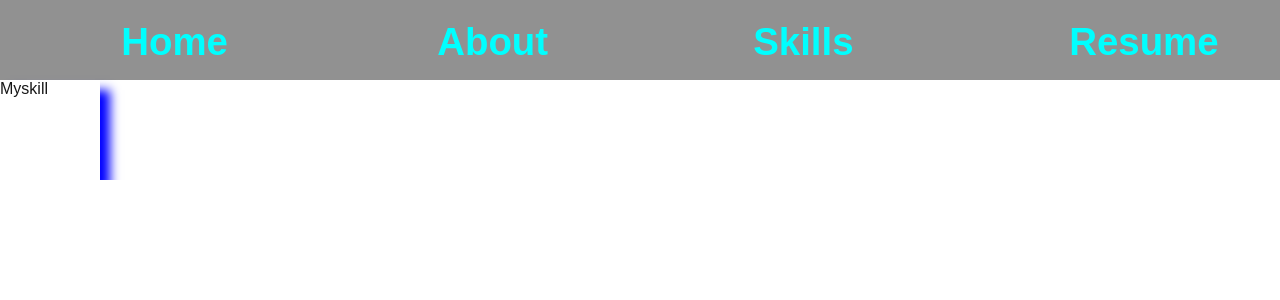
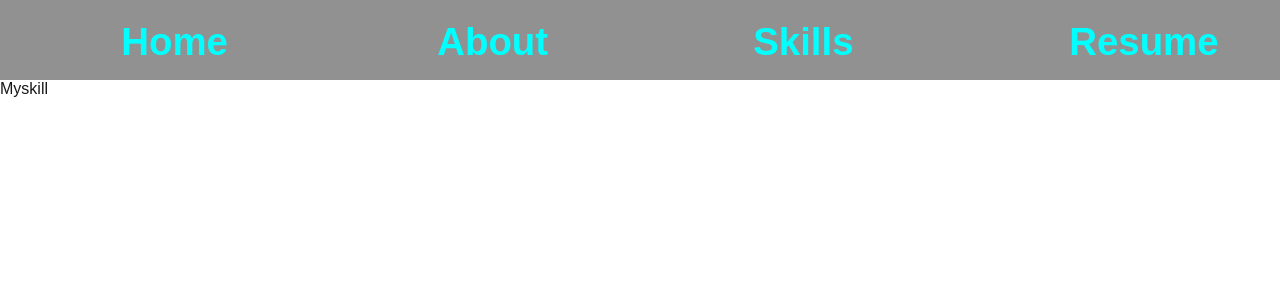
Before and after one commit to vishal730466/Portfolio, a Next.js app: page /Myskill in a window 1280 px wide. Shown: the top 300 px of the page. Built offline with nearby package versions, Linux system fonts and the light colour scheme.

Commit message:
analytics added

```diff
--- a/src/app/Myskill/page.js
+++ b/src/app/Myskill/page.js
@@ -1,9 +1,10 @@
 import React from 'react'
+import "./skills.css"
 
 const Myskill = () => {
   return (
-    <div className='myskill'>Myskill
-
+    <div className='con'>Myskill
+          <div className='nextjs'></div>
     </div>
   )
 }
--- /dev/null
+++ b/src/app/Myskill/skills.css
@@ -0,0 +1,15 @@
+.con{
+    height: 100vh;
+    width: 100vw;
+    background-color: rgba(255, 255, 255, 0.176);
+}
+.nextjs{
+    height: 3%;
+    width: 9%;
+    margin: 3%;
+
+    /* border: 2px solid blue; */
+    background-color: rgba(255, 255, 255, 0.176);
+    box-shadow:   1px 1px 1px rgba(255, 255, 255, 0.477);
+
+}
--- a/src/app/globals.css
+++ b/src/app/globals.css
@@ -271,12 +271,7 @@ li{
   padding: 1%;
   /* rotate: 90deg; */
 }
-.mob_skill div{
 
-  /* rotate: 90deg; */
-  /* height: 100%; */
-  /* width: 100%; */
-}
 .mob_skill button{
     height: 10%;
     width: 90%;
--- a/src/app/home.js
+++ b/src/app/home.js
@@ -1,4 +1,5 @@
 "use client"
+import Head from 'next/head'
 import Image from 'next/image'
 import React, { useEffect,useRef,useState } from 'react'
 
--- a/src/app/layout.js
+++ b/src/app/layout.js
@@ -1,6 +1,7 @@
 import { Geist, Geist_Mono } from "next/font/google";
 import "./globals.css";
 import Navbar from "./nav";
+import Script from "next/script";
 
 const geistSans = Geist({
   variable: "--font-geist-sans",
@@ -20,6 +21,20 @@ export const metadata = {
 export default function RootLayout({ children }) {
   return (
     <html lang="en">
+      <head><Script  async src="https://www.googletagmanager.com/gtag/js?id=G-7CMHBJ3RET"/><Script
+          id="google-analytics"
+          strategy="afterInteractive"
+          dangerouslySetInnerHTML={{
+            __html: `
+              window.dataLayer = window.dataLayer || [];
+              function gtag(){dataLayer.push(arguments);}
+              gtag('js', new Date());
+              gtag('config', 'G-7CMHBJ3RET', {
+                page_path: window.location.pathname,
+              });
+            `,
+          }}
+        /></head>
       <body className={`${geistSans.variable} ${geistMono.variable}`}>
       <Navbar/>
         {children}
```
Also changed, not shown: src/app/Resume/page.js (added, +19 -0 lines), 1 other file (tests, documents, lock files or other folders).
